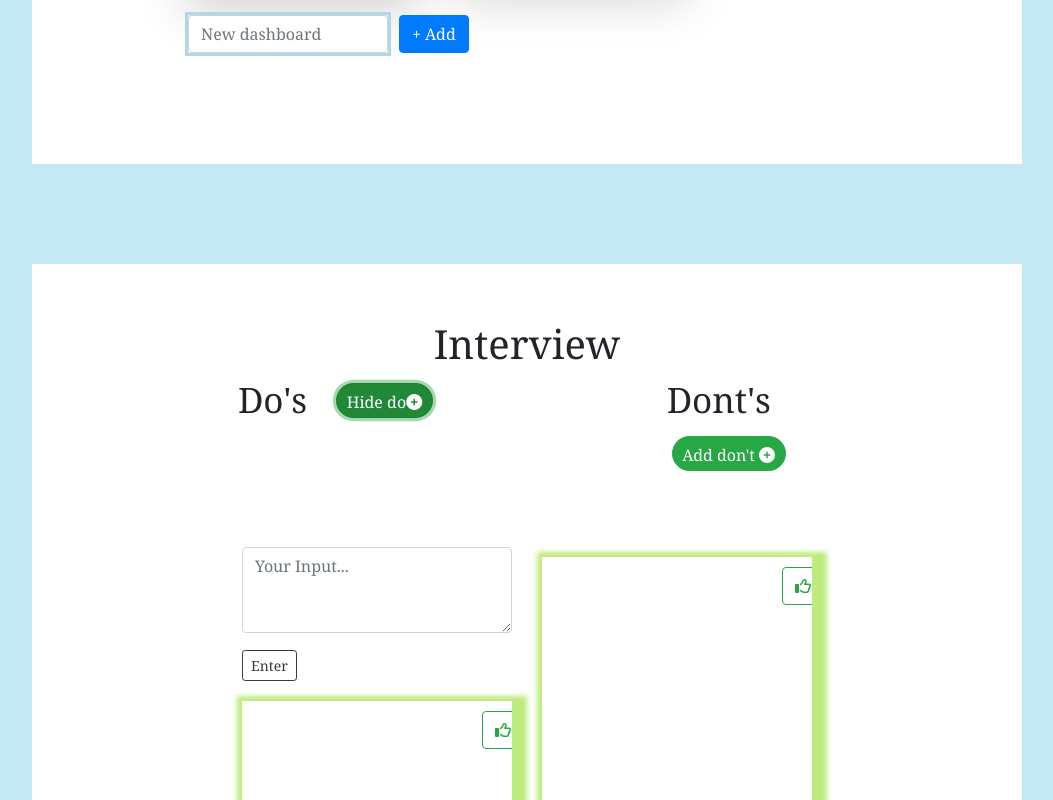
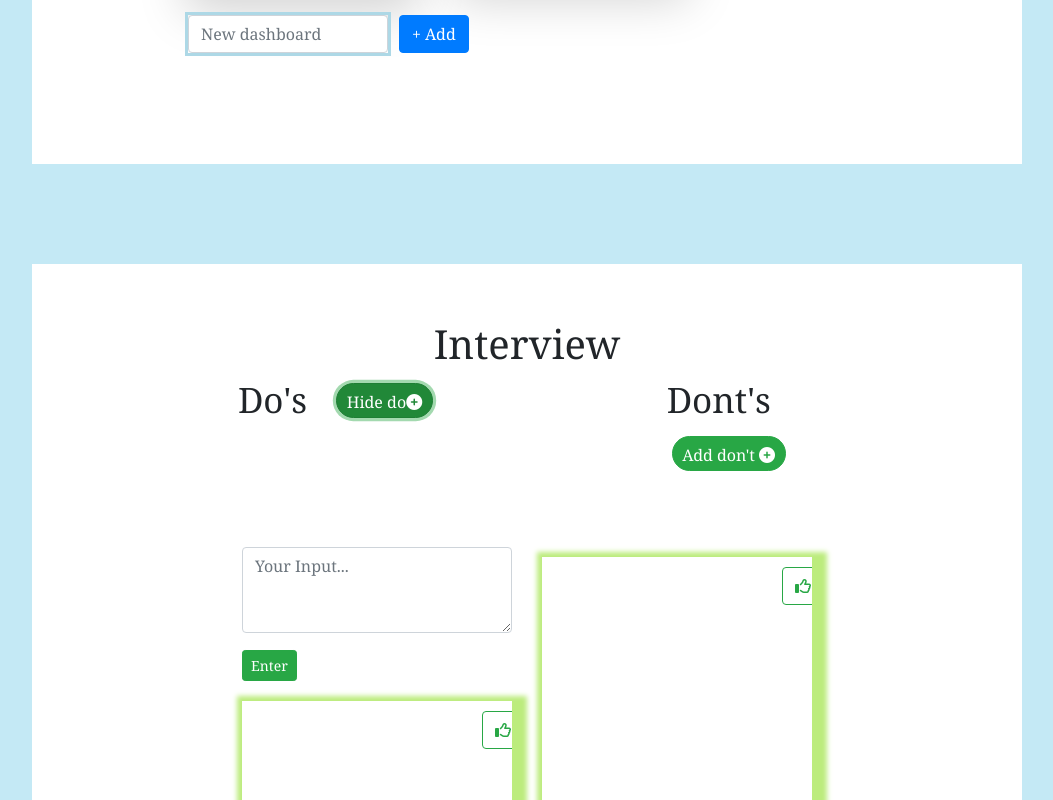
Before and after one commit to anushaodilzoda/project3, a React (Create React App) app in the folder Express-React-App/client/: page / in a window 1280 px wide. Both pictures are taken after a click on the button "Add do". Shown: the part 720-1520 px from the top of the page, without its empty margins (113-1166 px from the left). Built offline with nearby package versions, Linux system fonts and the light colour scheme; no server answers.

Commit message:
added css to dos and donts

```diff
--- a/Express-React-App/client/src/App.css
+++ b/Express-React-App/client/src/App.css
@@ -102,12 +102,12 @@ img {
 }
 
 .odd {
-  color: tomato;
+  color: black;
 
 }
 
 .even {
-  color: green;
+  color: #515A5A;
 }
 .inline {
   display: inline-block;
--- a/Express-React-App/client/src/components/DoAndDonts.jsx
+++ b/Express-React-App/client/src/components/DoAndDonts.jsx
@@ -135,7 +135,7 @@ class DoAndDonts extends Component {
                 <button
                   onClick={this.handleDoSubmit}
                   type="submit"
-                  className="btn btn-outline-dark btn-sm"
+                  className="btn btn-outline-white btn-sm btn-success"
                 >
                   Enter
                 </button>
@@ -185,7 +185,8 @@ class DoAndDonts extends Component {
                 <button
                   onClick={this.handleDontSubmit}
                   type="submit"
-                  className="btn btn-outline-dark btn-sm"
+                  className="btn btn-outline-white btn-sm btn-success"
+
                 >
                   Enter
                 </button>
```
